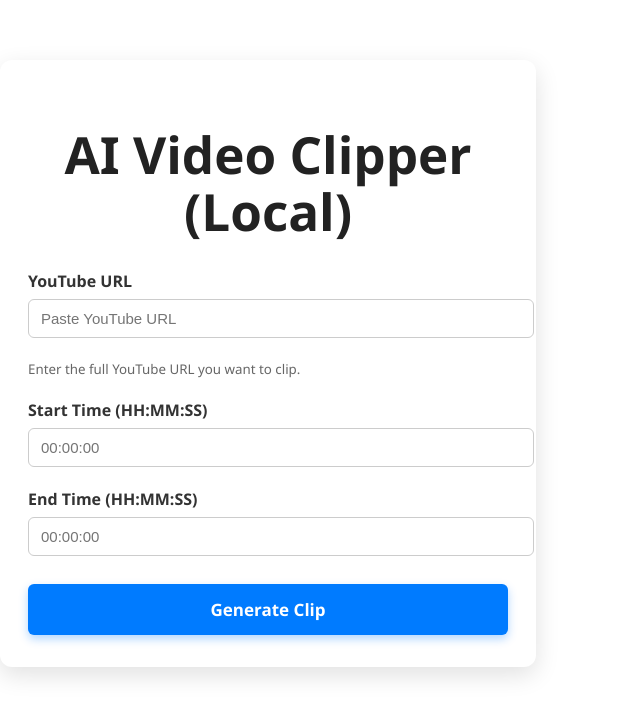
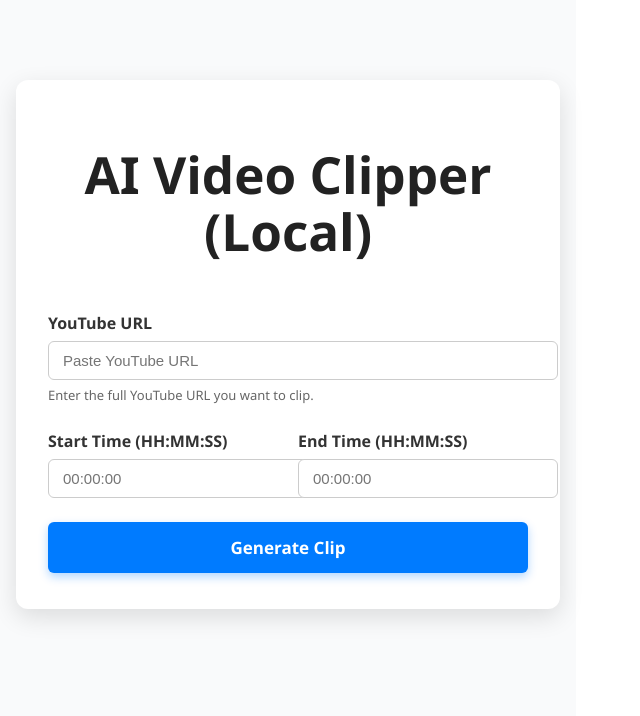
Before and after one commit to resellingwithesss-lang/ai-video-clipper, a React (Vite) app in the folder app/: page / in a window 1280 px wide. Shown: the top 716 px of the page, without its empty margins (0-640 px from the left). Built offline with nearby package versions, Linux system fonts and the light colour scheme.

Commit message:
🎨 AI frontend UX improvements

```diff
--- a/app/src/App.jsx
+++ b/app/src/App.jsx
@@ -56,19 +56,26 @@
     <div
       style={{
         maxWidth: "480px",
-        margin: "60px auto",
-        padding: "32px 28px",
+        margin: "64px auto",
+        padding: "32px 32px 36px",
         borderRadius: "12px",
         boxShadow: "0 8px 24px rgba(0,0,0,0.12)",
         fontFamily: "'Segoe UI', Tahoma, Geneva, Verdana, sans-serif",
         backgroundColor: "#fff",
+        display: "flex",
+        flexDirection: "column",
+        gap: "28px"
       }}
       aria-live="polite"
     >
-      <h1 style={{ textAlign: "center", marginBottom: "30px", color: "#222" }}>AI Video Clipper (Local)</h1>
+      <h1 style={{ textAlign: "center", marginBottom: "24px", color: "#222", fontWeight: "700" }}>AI Video Clipper (Local)</h1>
 
-      <form onSubmit={handleSubmit} noValidate>
-        <label htmlFor="urlInput" style={{ display: "block", marginBottom: "6px", fontWeight: "600", color: "#333" }}>
+      <form onSubmit={handleSubmit} noValidate aria-describedby="formError" style={{ display: "flex", flexDirection: "column", gap: "24px" }}>
+        <div style={{ display: "flex", flexDirection: "column" }}>
+          <label
+            htmlFor="urlInput"
+            style={{ marginBottom: "6px", fontWeight: "600", color: "#333", userSelect: "none" }}
+          >
             YouTube URL
           </label>
           <input
@@ -81,21 +88,26 @@
             autoComplete="off"
             style={{
               width: "100%",
-            padding: "10px 12px",
-            marginBottom: "22px",
+              padding: "10px 14px",
               borderRadius: "6px",
-            border: "1.5px solid #ccc",
+              border: `1.5px solid ${error.includes("URL") ? "#d93025" : "#ccc"}`,
               fontSize: "15px",
               transition: "border-color 0.3s",
             }}
             aria-describedby="urlHelp"
-          aria-invalid={error.includes("URL") ? "true" : "false"}
+            aria-invalid={error.includes("URL") ? "true" : undefined}
           />
-        <small id="urlHelp" style={{ display: "block", marginBottom: "18px", color: "#666" }}>
+          <small id="urlHelp" style={{ marginTop: "6px", color: "#666", fontSize: "13px" }}>
             Enter the full YouTube URL you want to clip.
           </small>
+        </div>
 
-        <label htmlFor="startInput" style={{ display: "block", marginBottom: "6px", fontWeight: "600", color: "#333" }}>
+        <div style={{ display: "flex", gap: "20px", flexWrap: "wrap" }}>
+          <div style={{ flex: "1 1 45%", minWidth: "160px", display: "flex", flexDirection: "column" }}>
+            <label
+              htmlFor="startInput"
+              style={{ marginBottom: "6px", fontWeight: "600", color: "#333", userSelect: "none" }}
+            >
               Start Time (HH:MM:SS)
             </label>
             <input
@@ -109,17 +121,21 @@
               inputMode="numeric"
               style={{
                 width: "100%",
-            padding: "10px 12px",
-            marginBottom: "20px",
+                padding: "10px 14px",
                 borderRadius: "6px",
-            border: "1.5px solid #ccc",
+                border: `1.5px solid ${error.includes("Start Time") ? "#d93025" : "#ccc"}`,
                 fontSize: "15px",
                 transition: "border-color 0.3s",
               }}
-          aria-invalid={error.includes("Start Time") ? "true" : "false"}
+              aria-invalid={error.includes("Start Time") ? "true" : undefined}
             />
+          </div>
 
-        <label htmlFor="endInput" style={{ display: "block", marginBottom: "6px", fontWeight: "600", color: "#333" }}>
+          <div style={{ flex: "1 1 45%", minWidth: "160px", display: "flex", flexDirection: "column" }}>
+            <label
+              htmlFor="endInput"
+              style={{ marginBottom: "6px", fontWeight: "600", color: "#333", userSelect: "none" }}
+            >
               End Time (HH:MM:SS)
             </label>
             <input
@@ -133,15 +149,16 @@
               inputMode="numeric"
               style={{
                 width: "100%",
-            padding: "10px 12px",
-            marginBottom: "28px",
+                padding: "10px 14px",
                 borderRadius: "6px",
-            border: "1.5px solid #ccc",
+                border: `1.5px solid ${error.includes("End Time") ? "#d93025" : "#ccc"}`,
                 fontSize: "15px",
                 transition: "border-color 0.3s",
               }}
-          aria-invalid={error.includes("End Time") ? "true" : "false"}
+              aria-invalid={error.includes("End Time") ? "true" : undefined}
             />
+          </div>
+        </div>
 
         <button
           type="submit"
@@ -158,9 +175,37 @@
             fontWeight: "600",
             boxShadow: loading ? "none" : "0 4px 10px rgba(0,123,255,0.3)",
             transition: "background-color 0.3s, box-shadow 0.3s",
+            display: "flex",
+            justifyContent: "center",
+            alignItems: "center",
+            gap: "8px"
           }}
           aria-busy={loading}
+          aria-label={loading ? "Generating clip" : "Generate clip"}
         >
+          {loading && (
+            <svg
+              aria-hidden="true"
+              focusable="false"
+              width="20"
+              height="20"
+              viewBox="0 0 50 50"
+              style={{ animation: "spin 1s linear infinite" }}
+              xmlns="http://www.w3.org/2000/svg"
+            >
+              <circle
+                cx="25"
+                cy="25"
+                r="20"
+                fill="none"
+                stroke="#fff"
+                strokeWidth="5"
+                strokeLinecap="round"
+                strokeDasharray="31.415, 31.415"
+                transform="rotate(0 25 25)"
+              />
+            </svg>
+          )}
           {loading ? "Generating your clip..." : "Generate Clip"}
         </button>
       </form>
@@ -168,14 +213,19 @@
       {error && (
         <p
           role="alert"
+          id="formError"
           style={{
             color: "#d93025",
-            marginTop: "22px",
+            marginTop: "4px",
             fontWeight: "600",
             backgroundColor: "#fce8e6",
-            padding: "12px 16px",
+            padding: "14px 20px",
             borderRadius: "6px",
             border: "1px solid #d93025",
+            lineHeight: "1.4",
+            fontSize: "14px",
+            userSelect: "text",
+            wordBreak: "break-word"
           }}
         >
           {error}
@@ -185,25 +235,45 @@
       {downloadUrl && (
         <div
           style={{
-            marginTop: "30px",
+            marginTop: "16px",
             backgroundColor: "#d7f0ff",
             borderRadius: "8px",
-            padding: "14px 20px",
+            padding: "16px 20px",
             textAlign: "center",
             border: "1px solid #a1d4fb",
+            fontSize: "16px",
+            fontWeight: "600",
+            userSelect: "text",
+            boxShadow: "0 2px 8px rgba(0,123,255,0.15)"
           }}
         >
           <a
             href={downloadUrl}
             target="_blank"
             rel="noopener noreferrer"
-            style={{ color: "#007bff", fontWeight: "700", fontSize: "16px", textDecoration: "underline" }}
+            style={{
+              color: "#007bff",
+              fontWeight: "700",
+              textDecoration: "underline",
+              outlineOffset: "2px",
+            }}
             aria-label="Download your clipped video"
           >
             Download Your Clip
           </a>
         </div>
       )}
+
+      <style>{`
+        @keyframes spin {
+          0% {transform: rotate(0deg);}
+          100% {transform: rotate(360deg);}
+        }
+        input:focus, button:focus {
+          outline: 2px solid #007bff;
+          outline-offset: 2px;
+        }
+      `}</style>
     </div>
   );
 }
--- a/app/src/main.jsx
+++ b/app/src/main.jsx
@@ -11,7 +11,17 @@
 
 createRoot(rootElement).render(
   <StrictMode>
-    <div aria-busy="true" aria-live="polite" style={{minHeight: '100vh', display: 'flex', flexDirection: 'column'}}>
+    <div
+      aria-live="polite"
+      style={{
+        minHeight: '100vh',
+        display: 'flex',
+        flexDirection: 'column',
+        padding: '1rem',
+        gap: '1rem',
+        backgroundColor: '#f9fafb'
+      }}
+    >
       <App />
     </div>
   </StrictMode>,
```
Lines whose indentation alone changed are shown as unchanged.
